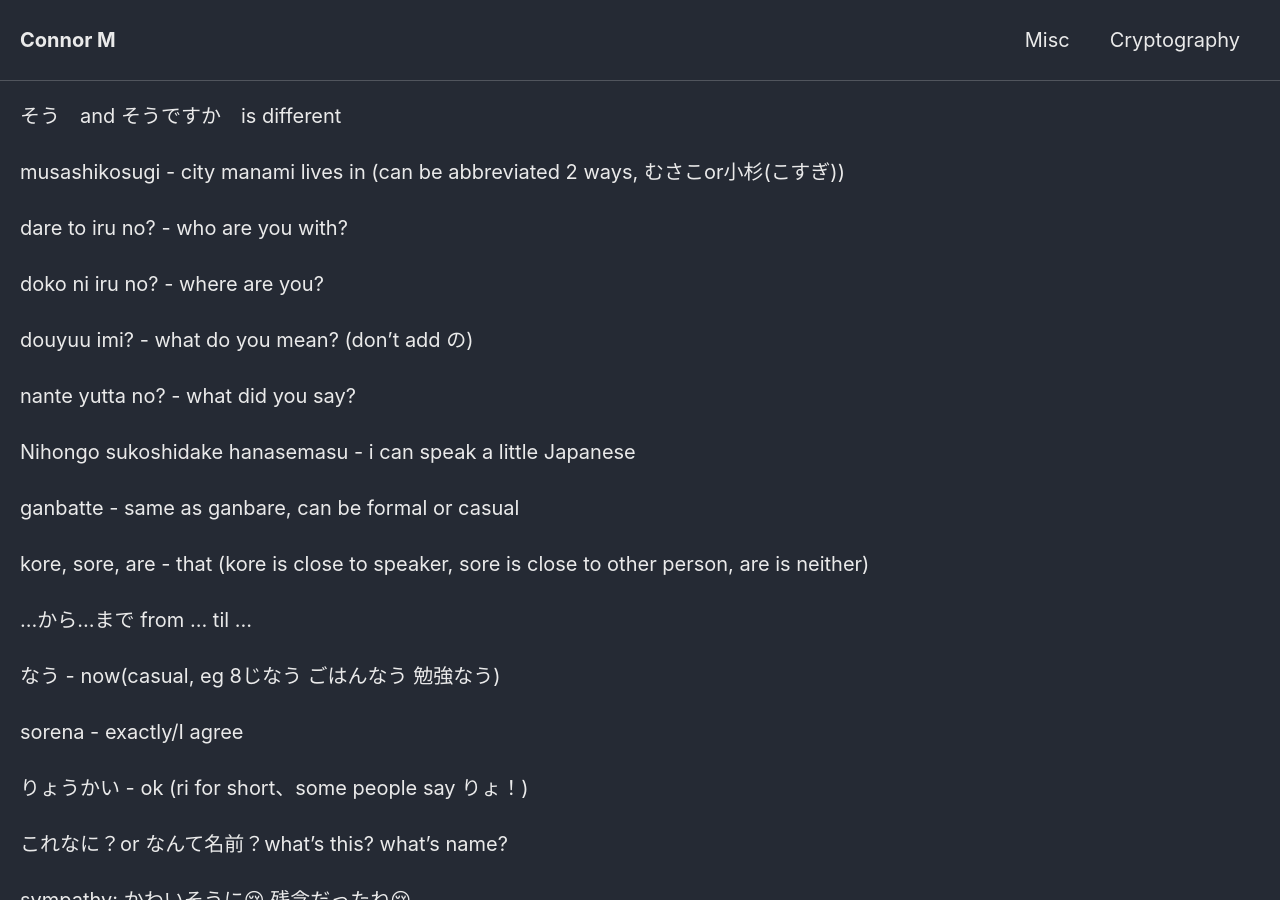
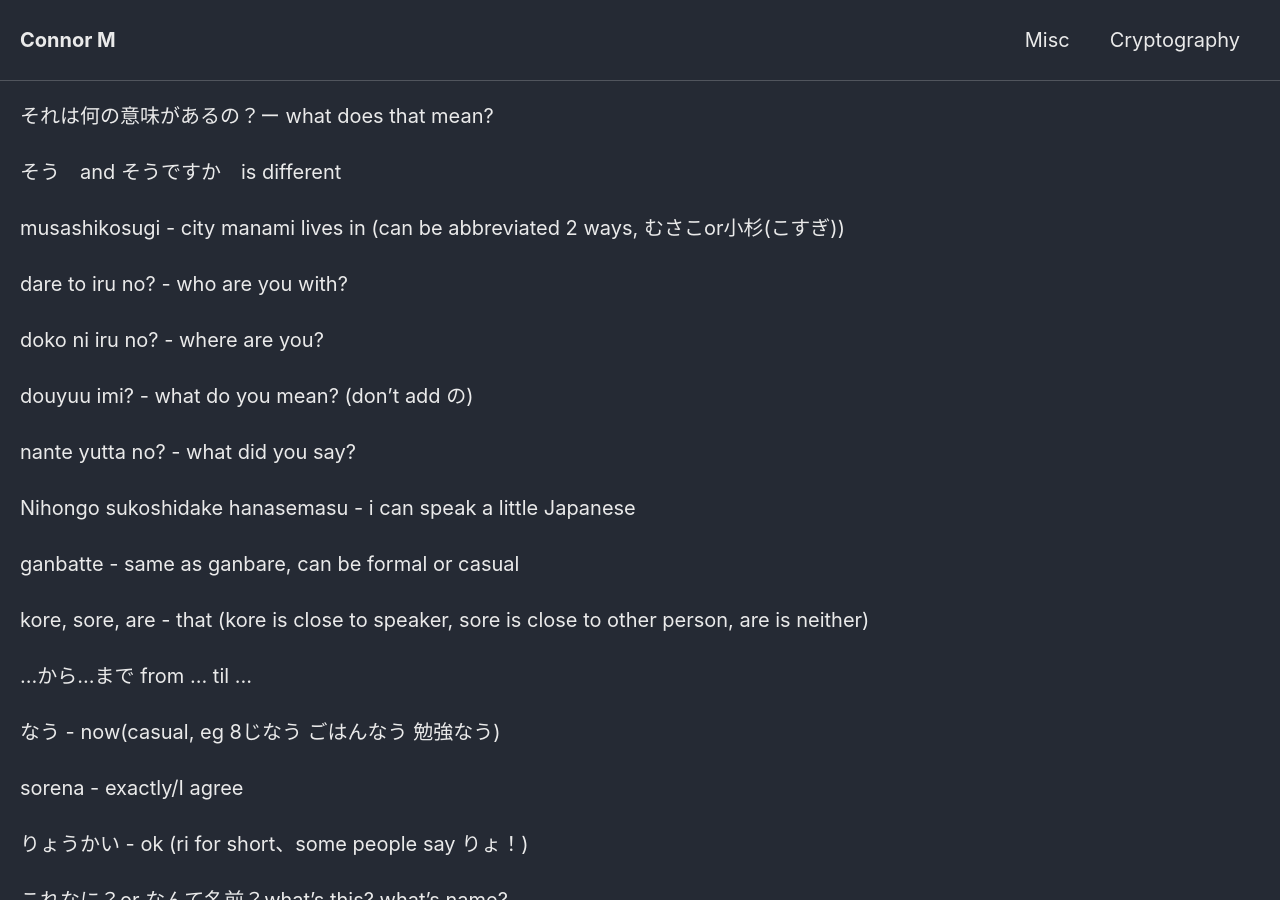
Before and after one commit to Connor-McCartney/Connor-McCartney.github.io, a Jekyll site: the page built from _pages/misc/japanese.md, in a window 1280 px wide and 900 px high. Built offline with Jekyll 4.4.1, drawn with Linux system fonts in a browser that asks for light colours; cached includes are drawn as plain includes; our own code applies the rules of GitHub Pages for plain Markdown files.

Commit message:
Update japanese.md

```diff
--- a/_pages/misc/japanese.md
+++ b/_pages/misc/japanese.md
@@ -1,3 +1,5 @@
+それは何の意味があるの？ー what does that mean?
+
 そう　and そうですか　is different
 
 musashikosugi - city manami lives in (can be abbreviated 2 ways,  むさこor小杉(こすぎ))
```
